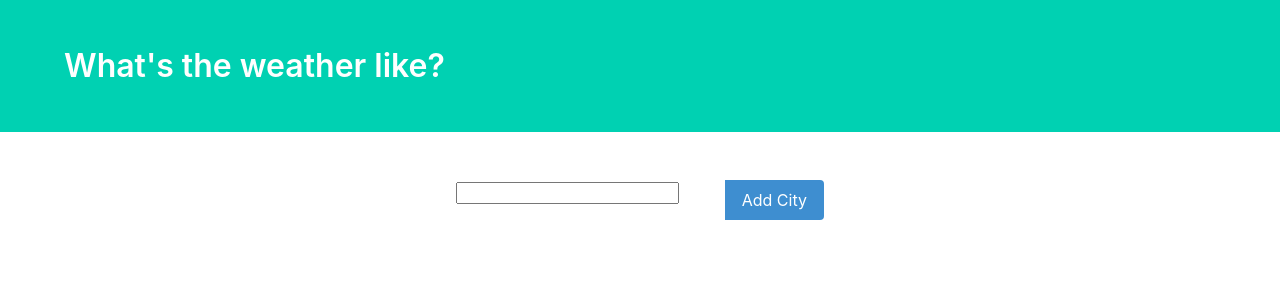
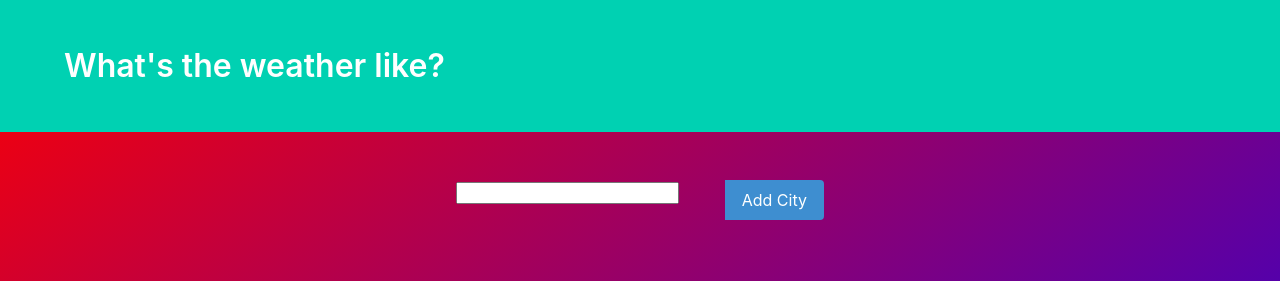
Before and after one commit to Nurbek2023/weather_app, a Django app: template weather/templates/weather/weather.html in a window 1280 px wide. Shown: the top 281 px of the page. Run offline with Django 4.2, Linux system fonts and the light colour scheme; the template is opened without the code that fills it: most values are stand-ins (such as "Sample title", 1, 10 or a date in 2020); form fields are guessed from the names that the template uses; some libraries are stand-ins or nearby versions.

Commit message:
feat: change background

```diff
--- a/weather/templates/weather/weather.html
+++ b/weather/templates/weather/weather.html
@@ -9,7 +9,7 @@
     <link rel="stylesheet" href="https://cdnjs.cloudflare.com/ajax/libs/bulma/0.6.2/css/bulma.css"/>
 </head>
 
-<body>
+<body  style="background: linear-gradient(to left top, blue, red)">
 <section class="hero is-primary">
     <div class="hero-body">
         <div class="container">
```
